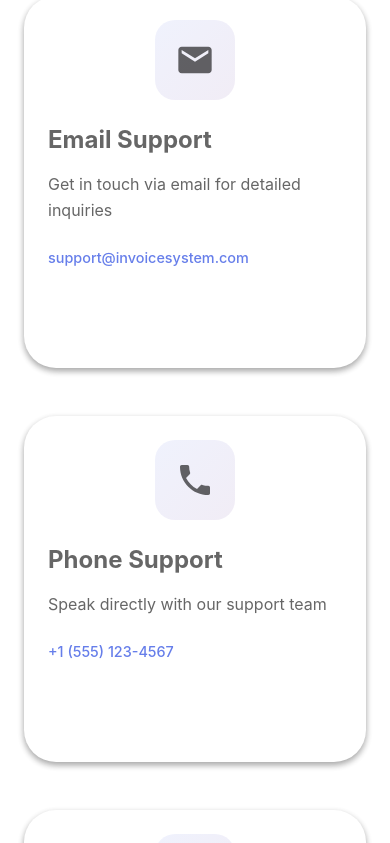
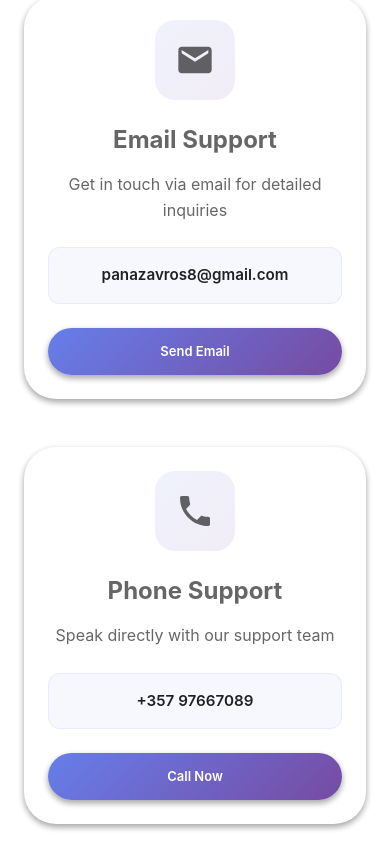
Before and after one commit to pzavros/InvoicingSystemProduction, a React (Vite) app in the folder Webpage/: page /contact in a window 390 px wide. Shown: the part 1060-1903 px from the top of the page. Built offline with nearby package versions, Linux system fonts and the light colour scheme.

Commit message:
Enhance contact methods UI and update contact info
Updated contact details and added actionable buttons for email and phone in ContactMethodsSection. Improved UI with better alignment, styling, and selection for contact info. Also removed the 'New' badge from the Features navigation item in Navbar.

```diff
--- a/Webpage/src/components/ContactPage/ContactMethodsSection.jsx
+++ b/Webpage/src/components/ContactPage/ContactMethodsSection.jsx
@@ -16,22 +16,25 @@ const ContactMethodsSection = () => {
       icon: <Email sx={{ fontSize: 40 }} />,
       title: 'Email Support',
       description: 'Get in touch via email for detailed inquiries',
-      contact: 'support@invoicesystem.com',
-      action: 'Send Email'
+      contact: 'panazavros8@gmail.com',
+      action: 'Send Email',
+      onClick: () => window.open('mailto:panazavros8@gmail.com?subject=InvoiceSystem Pro Inquiry', '_blank')
     },
     {
       icon: <Phone sx={{ fontSize: 40 }} />,
       title: 'Phone Support',
       description: 'Speak directly with our support team',
-      contact: '+1 (555) 123-4567',
-      action: 'Call Now'
+      contact: '+357 97667089',
+      action: 'Call Now',
+      onClick: () => window.open('tel:+35797667089', '_blank')
     },
     {
       icon: <Support sx={{ fontSize: 40 }} />,
       title: 'Technical Support',
       description: 'Get help with technical issues and setup',
-      contact: 'Available 24/7 through multiple channels',
-      action: 'Get Support'
+      contact: 'Available via email for technical assistance',
+      action: 'Get Support',
+      onClick: () => window.open('mailto:panazavros8@gmail.com?subject=Technical Support - InvoiceSystem Pro', '_blank')
     }
   ];
 
@@ -79,22 +82,52 @@ const ContactMethodsSection = () => {
               {method.icon}
             </Box>
 
-            <Text variant="h5" weight="bold" sx={{ mb: 2 }}>
+            <Text variant="h5" weight="bold" align="center" sx={{ mb: 2 }}>
               {method.title}
             </Text>
-            <Text sx={{ color: 'text.secondary', mb: 3, lineHeight: 1.6 }}>
+            <Text align="center" sx={{ color: 'text.secondary', mb: 3, lineHeight: 1.6 }}>
               {method.description}
             </Text>
-            <Text sx={{
-              fontSize: '0.9rem',
-              color: 'primary.main',
-              fontWeight: 500,
-              mb: 3,
-              wordBreak: 'break-word'
-            }}>
-              {method.contact}
-            </Text>
-            <Button variant="outline" size="small" fullWidth>
+            <Box
+              sx={{
+                backgroundColor: 'rgba(102, 126, 234, 0.05)',
+                borderRadius: '12px',
+                p: 2,
+                mb: 3,
+                border: '1px solid rgba(102, 126, 234, 0.1)',
+                textAlign: 'center'
+              }}
+            >
+              <Text align="center" sx={{
+                fontSize: '0.95rem',
+                color: 'text.primary',
+                fontWeight: 600,
+                wordBreak: 'break-word',
+                userSelect: 'text',
+                '&::selection': {
+                  backgroundColor: 'rgba(102, 126, 234, 0.2)',
+                  color: 'text.primary'
+                }
+              }}>
+                {method.contact}
+              </Text>
+            </Box>
+            <Button
+              variant="primary"
+              size="small"
+              fullWidth
+              onClick={method.onClick}
+              sx={{
+                background: 'linear-gradient(135deg, #667eea 0%, #764ba2 100%)',
+                color: 'white',
+                fontWeight: 600,
+                '&:hover': {
+                  background: 'linear-gradient(135deg, #5a6fd8 0%, #6b46c1 100%)',
+                  boxShadow: '0 4px 20px rgba(102, 126, 234, 0.3)',
+                  transform: 'translateY(-1px)'
+                }
+              }}
+            >
               {method.action}
             </Button>
           </Card>
--- a/Webpage/src/components/ReusableComponents/Navbar.jsx
+++ b/Webpage/src/components/ReusableComponents/Navbar.jsx
@@ -55,7 +55,7 @@ const Navbar = () => {
   const navigationItems = [
     { id: 'home', path: '/', label: 'Home', icon: <DashboardRounded /> },
     { id: 'about', path: '/about', label: 'About Us', icon: <PeopleRounded /> },
-    { id: 'features', path: '/features', label: 'Features', icon: <AutoAwesome />, badge: 'New' },
+    { id: 'features', path: '/features', label: 'Features', icon: <AutoAwesome /> },
     { id: 'how-it-works', path: '/how-it-works', label: 'How It Works', icon: <AnalyticsRounded /> },
     { id: 'contact', path: '/contact', label: 'Contact', icon: <ReceiptLongRounded /> },
   ];
```
